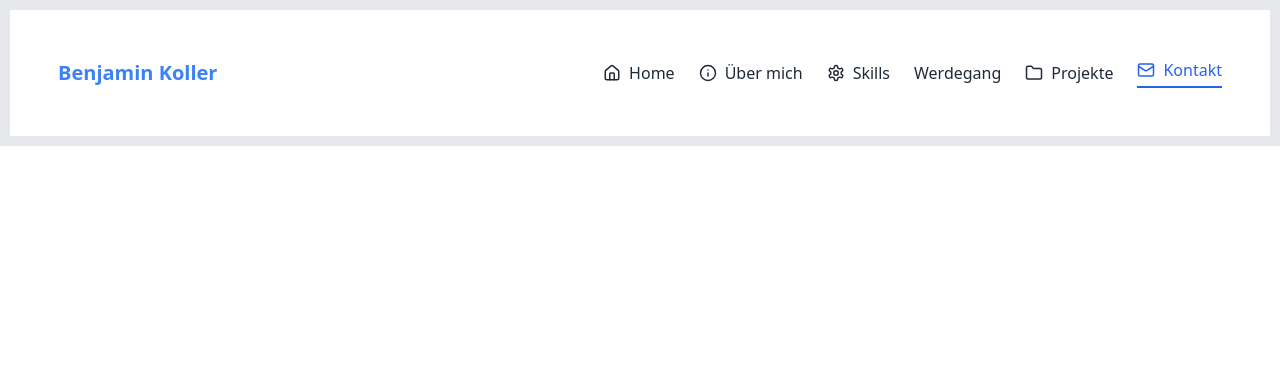
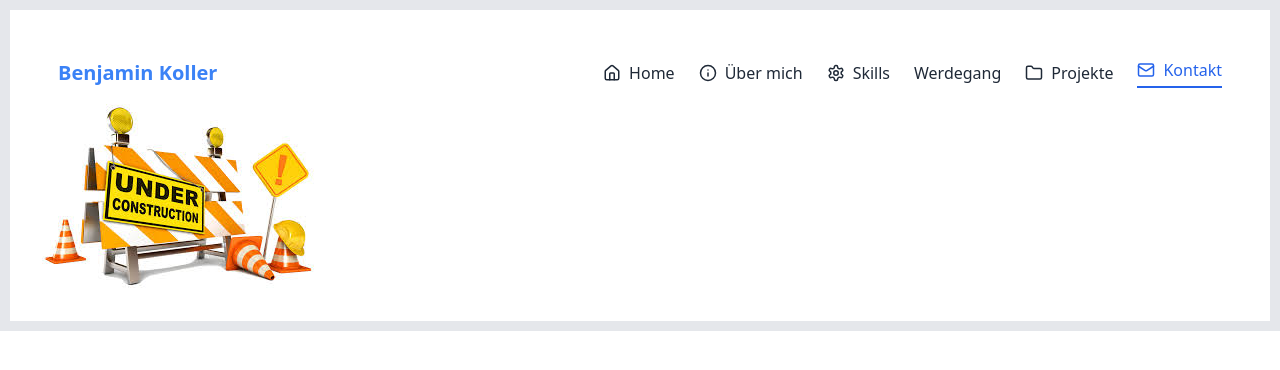
Before and after one commit to kobsaai/my-webpage, a React (Vite) app: page /contact in a window 1280 px wide. Shown: the top 370 px of the page. Built offline with nearby package versions, Linux system fonts and the light colour scheme.

Commit message:
added contact page and fixed links

```diff
--- a/src/App.tsx
+++ b/src/App.tsx
@@ -5,6 +5,7 @@
 import Projects from "./pages/Projects";
 import { useEffect } from "react";
 import CombinedNavbar from "./components/CombinedNavbar";
+import Contact from "./pages/Contact";
 
 function App() {
   const scrollToSection = (sectionId: string) => {
@@ -34,6 +35,7 @@
             <Route path="/about" element={<About />} />
             <Route path="/features" element={<Features />} />
             <Route path="/Projects" element={<Projects />} />
+            <Route path="/contact" element={<Contact />} />
           </Routes>
         </div>
       </div>
--- /dev/null
+++ b/src/pages/Contact.tsx
@@ -0,0 +1,11 @@
+import ucImage from "../assets/underconstruction.png";
+
+function Contact() {
+  return (
+    <div>
+      <img src={ucImage} />
+    </div>
+  );
+}
+
+export default Contact;
--- a/src/pages/Home.tsx
+++ b/src/pages/Home.tsx
@@ -187,13 +187,13 @@
 
             <div className="flex flex-wrap gap-4 mt-10">
               <a
-                href="#contact"
+                href="/contact"
                 className="px-6 py-3 bg-blue-500 text-white font-semibold rounded hover:bg-blue-600 transition-colors"
               >
                 Kontakt aufnehmen
               </a>
               <a
-                href="#projects"
+                href="/projects"
                 className="px-6 py-3 border-2 border-blue-500 text-blue-500 font-semibold rounded hover:bg-blue-50 transition-colors"
               >
                 Meine Projekte ansehen
```
